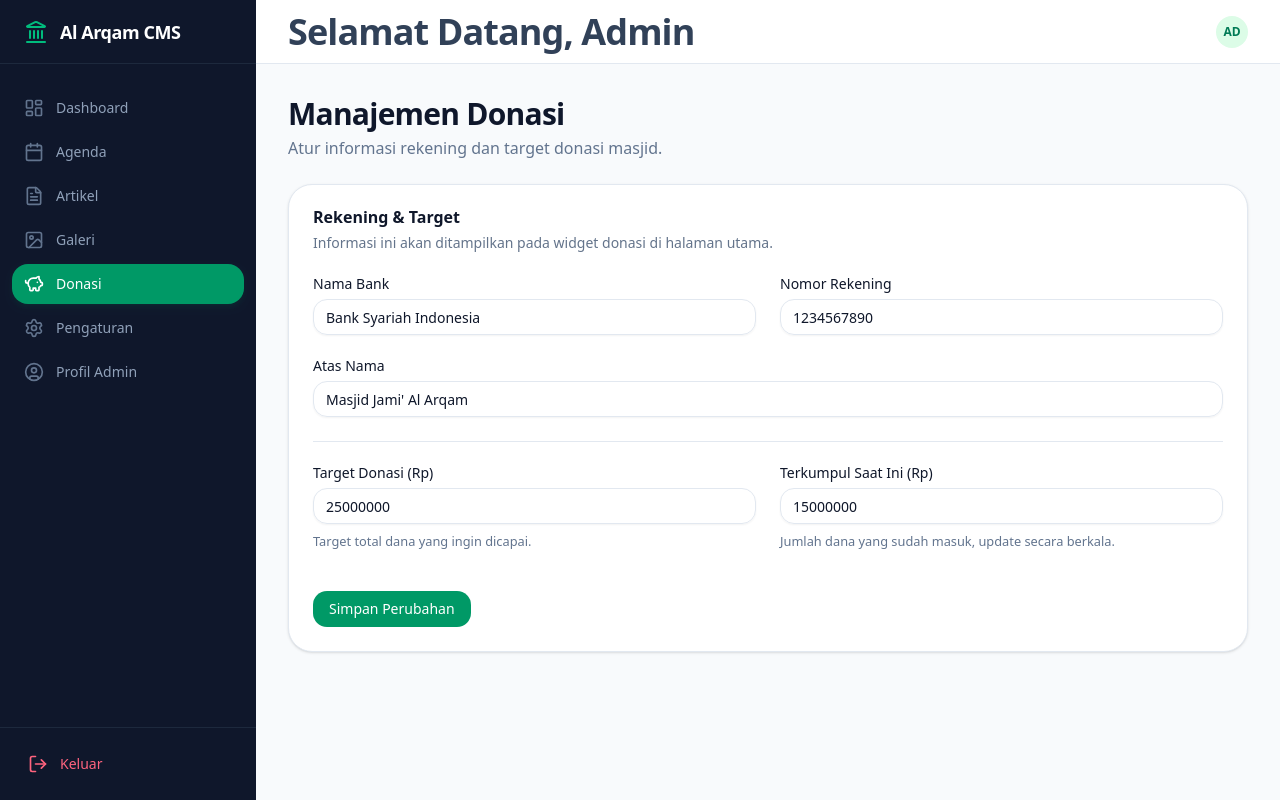
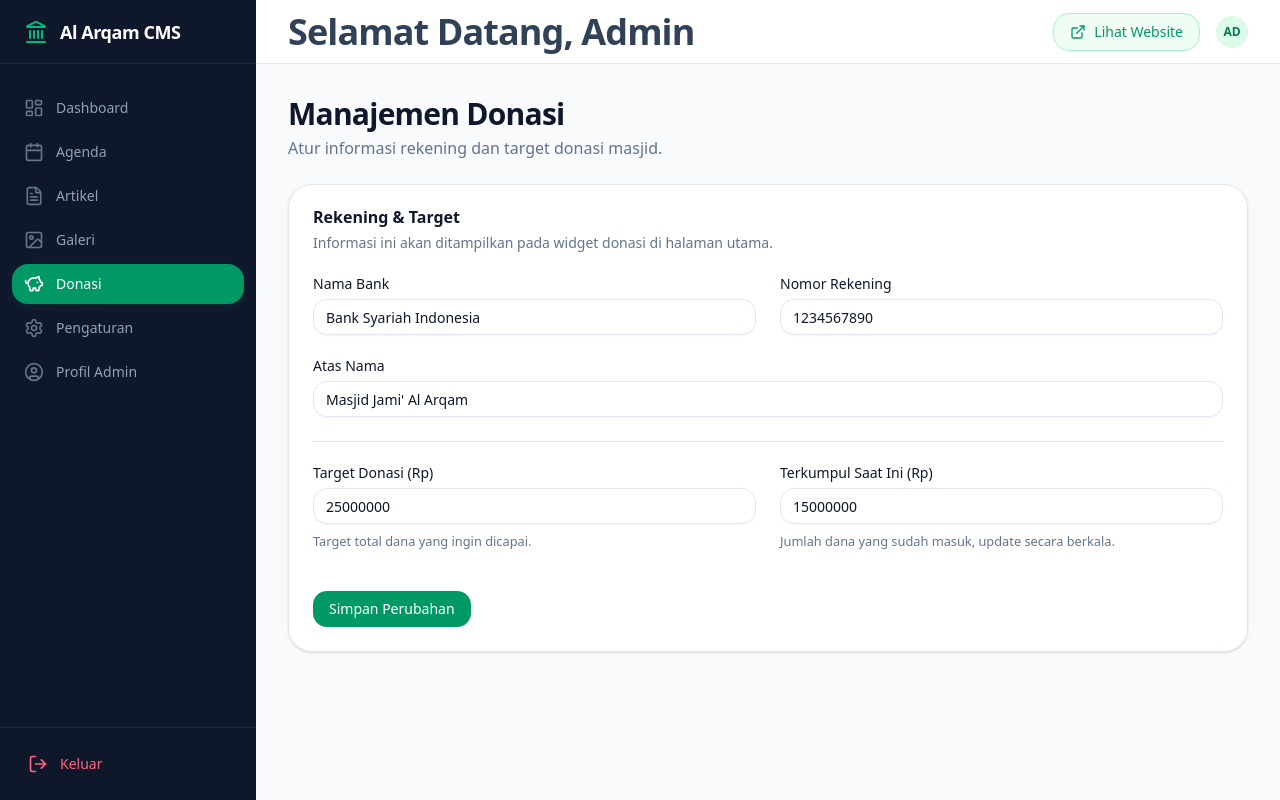
Before and after one commit to rezkyrevansyah/website-risma, a Next.js app: page /admin/donasi in a window 1280 px wide. Built offline with nearby package versions, Linux system fonts and the light colour scheme; no server answers; the database is empty.

Commit message:
add button lihat website pada dashboard cms

```diff
--- a/src/app/admin/layout.tsx
+++ b/src/app/admin/layout.tsx
@@ -4,6 +4,7 @@ import { getEvents } from "@/app/actions/events";
 import { getArticles } from "@/app/actions/articles";
 import { getGalleries } from "@/app/actions/gallery";
 import { getProfile } from "@/app/actions/profile";
+import { ExternalLink } from "lucide-react";
 
 export default async function AdminLayout({
   children,
@@ -30,6 +31,15 @@ export default async function AdminLayout({
           <header className="h-16 bg-white border-b border-slate-200 flex items-center justify-between px-8 sticky top-0 z-40">
              <h2 className="font-semibold text-slate-700">Selamat Datang, {profile?.full_name || "Admin"}</h2>
              <div className="flex items-center gap-4">
+                <a
+                  href="/"
+                  target="_blank"
+                  rel="noopener noreferrer"
+                  className="flex items-center gap-2 px-4 py-2 bg-emerald-50 text-emerald-600 rounded-lg text-sm font-medium hover:bg-emerald-100 transition-colors border border-emerald-200"
+                >
+                  <ExternalLink className="w-4 h-4" />
+                  Lihat Website
+                </a>
                 <div className="w-8 h-8 rounded-full bg-emerald-100 flex items-center justify-center text-emerald-700 font-bold text-xs uppercase">
                    {profile?.full_name?.substring(0, 2) || "AD"}
                 </div>
```
